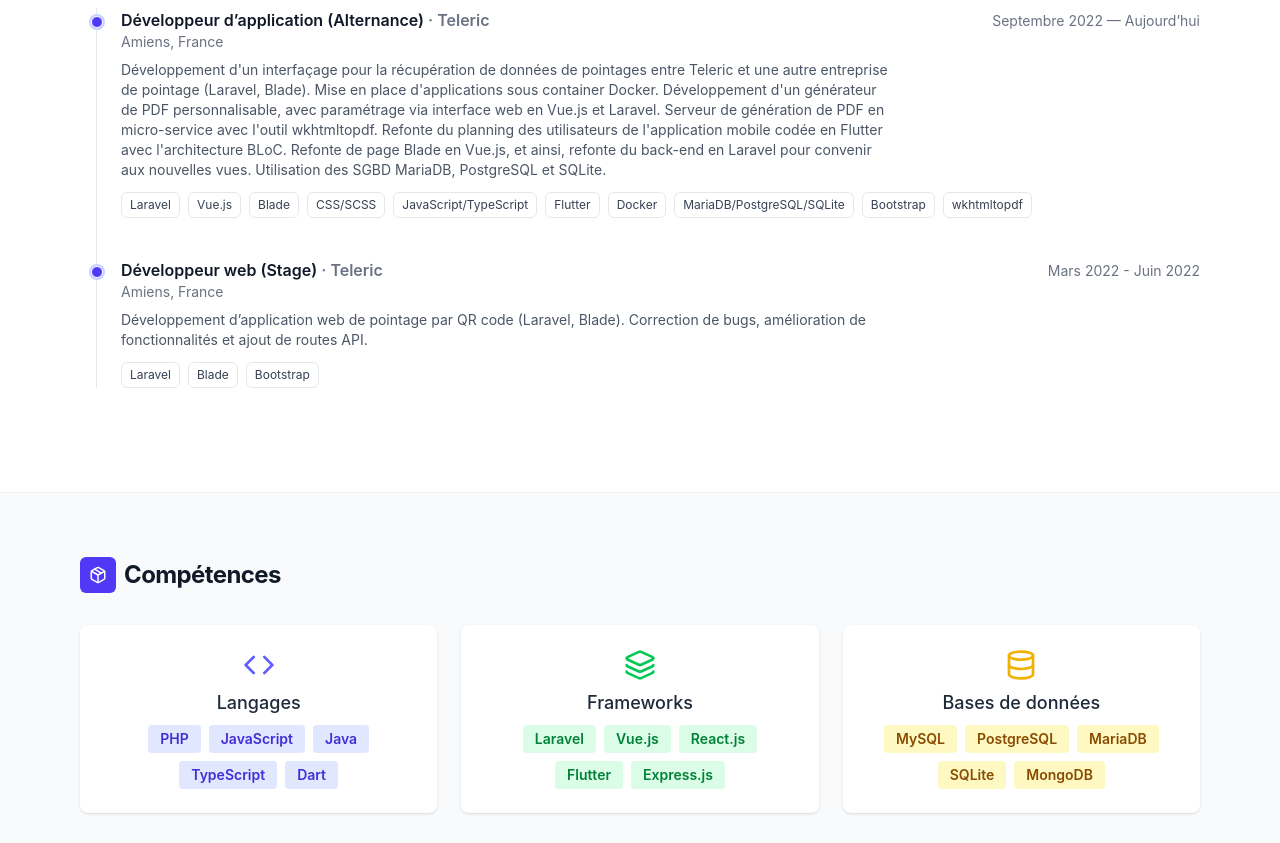
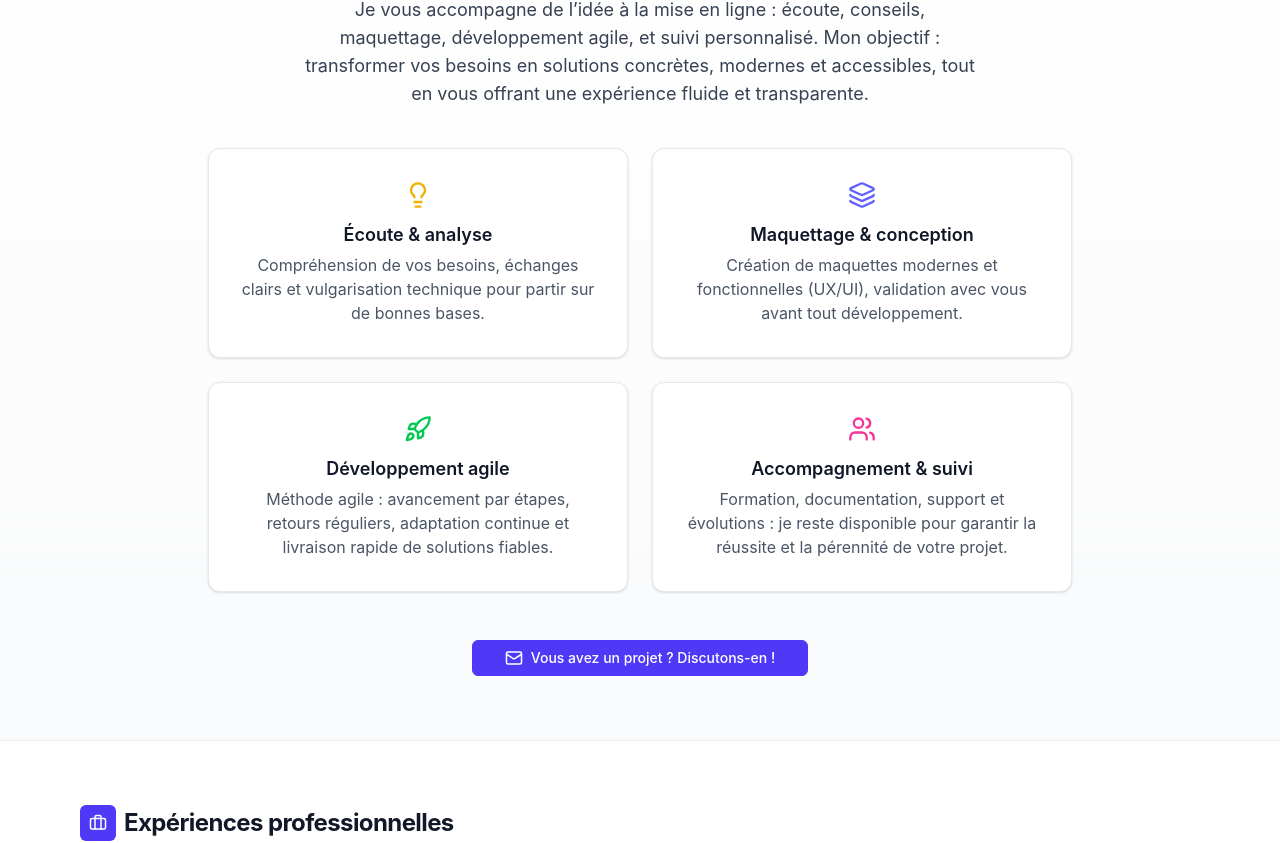
Before and after one commit to ShAd-x/alexistc.fr, a React (Vite) app: page / in a window 1280 px wide. Shown: the part 863-1706 px from the top of the page. Built offline with nearby package versions, Linux system fonts and the light colour scheme; a web font is replaced by a local one.

Commit message:
Added expertise

```diff
--- a/src/App.tsx
+++ b/src/App.tsx
@@ -5,6 +5,7 @@ import Projects from "./components/sections/Projects";
 import Contact from "./components/sections/Contact";
 import Footer from "./components/layout/Footer/Footer";
 import Skills from "./components/sections/Skills";
+import Expertise from "./components/sections/Expertise";
 import { Github, Linkedin, Mail } from "lucide-react";
 import { profile } from "./data/profile";
 import { projects } from "./data/projects";
@@ -62,6 +63,7 @@ function App() {
           socials={heroSocials}
           location={profile.location}
         />
+        <Expertise />
         <Timeline
           sectionId="experiences-professionnelles"
           items={experiences}
--- /dev/null
+++ b/src/components/sections/Expertise.tsx
@@ -0,0 +1,60 @@
+import Card from "../ui/Card";
+import Button from "../ui/Button";
+import { Layers, Lightbulb, Mail, Rocket, Users } from "lucide-react";
+import { expertiseText, expertiseSteps } from "../../data/expertise";
+
+const iconMap = {
+  lightbulb: <Lightbulb className="text-yellow-500" size={28} />,
+  layers: <Layers className="text-indigo-500" size={28} />,
+  rocket: <Rocket className="text-green-500" size={28} />,
+  users: <Users className="text-pink-500" size={28} />,
+};
+
+const Expertise = () => (
+  <section
+    id="mon-approche"
+    className="py-16 bg-gradient-to-b from-white to-gray-50 border-b border-gray-200/60"
+  >
+    <div className="container mx-auto px-4 max-w-4xl">
+      <h2 className="text-3xl md:text-4xl font-bold text-center mb-4 text-indigo-700 drop-shadow">
+        Mon approche pour votre réussite
+      </h2>
+      <p className="mb-10 text-lg text-center text-gray-700 max-w-2xl mx-auto">
+        {expertiseText}
+      </p>
+      <div className="grid grid-cols-1 md:grid-cols-2 gap-6">
+        {expertiseSteps.map((step, i) => (
+          <Card
+            key={step.title}
+            className="flex flex-col items-center p-8 h-full shadow-lg hover:shadow-indigo-200 transition-transform duration-300 hover:-translate-y-2 hover:scale-105 group"
+          >
+            <div
+              className="mb-3 group-hover:scale-110 group-hover:rotate-6 transition-transform duration-300"
+              style={{ transitionDelay: `${i * 60}ms` }}
+            >
+              {iconMap[step.icon]}
+            </div>
+            <div className="font-semibold text-lg text-gray-900 mb-1">
+              {step.title}
+            </div>
+            <div className="text-gray-600 text-center">{step.desc}</div>
+          </Card>
+        ))}
+      </div>
+      <div className="flex justify-center mt-12">
+        <Button
+          href="#contact"
+          variant="primary"
+          icon={<Mail size={18} />}
+          aria-label="Discutons de votre projet"
+          title="Discutons de votre projet"
+          className="text-lg px-8 py-4"
+        >
+          Vous avez un projet ? Discutons-en !
+        </Button>
+      </div>
+    </div>
+  </section>
+);
+
+export default Expertise;
--- a/src/components/ui/LearnMore.tsx
+++ b/src/components/ui/LearnMore.tsx
@@ -6,7 +6,7 @@ type LearnMoreProps = {
 };
 
 export default function LearnMore({
-  targetId = "experiences-professionnelles",
+  targetId = "mon-approche",
 }: LearnMoreProps) {
   const handleClick = (e: React.MouseEvent) => {
     e.preventDefault();
--- /dev/null
+++ b/src/data/expertise.ts
@@ -0,0 +1,31 @@
+export const expertiseText =
+  "Je vous accompagne de l’idée à la mise en ligne : écoute, conseils, maquettage, développement agile, et suivi personnalisé. Mon objectif : transformer vos besoins en solutions concrètes, modernes et accessibles, tout en vous offrant une expérience fluide et transparente.";
+
+export type Step = {
+  icon: "lightbulb" | "layers" | "rocket" | "users";
+  title: string;
+  desc: string;
+};
+
+export const expertiseSteps: Step[] = [
+  {
+    icon: "lightbulb",
+    title: "Écoute & analyse",
+    desc: "Compréhension de vos besoins, échanges clairs et vulgarisation technique pour partir sur de bonnes bases.",
+  },
+  {
+    icon: "layers",
+    title: "Maquettage & conception",
+    desc: "Création de maquettes modernes et fonctionnelles (UX/UI), validation avec vous avant tout développement.",
+  },
+  {
+    icon: "rocket",
+    title: "Développement agile",
+    desc: "Méthode agile : avancement par étapes, retours réguliers, adaptation continue et livraison rapide de solutions fiables.",
+  },
+  {
+    icon: "users",
+    title: "Accompagnement & suivi",
+    desc: "Formation, documentation, support et évolutions : je reste disponible pour garantir la réussite et la pérennité de votre projet.",
+  },
+];
--- a/src/data/navLinks.ts
+++ b/src/data/navLinks.ts
@@ -3,7 +3,7 @@ export const navLinks = [
     href: "#experiences-professionnelles",
     label: "Expériences professionnelles",
   },
-  { href: "#formations", label: "Formations" },
+  { href: "#mon-approche", label: "Mon approche" },
   { href: "#competences", label: "Compétences" },
   { href: "#projets", label: "Projets" },
   { href: "#contact", label: "Contact" },
```
